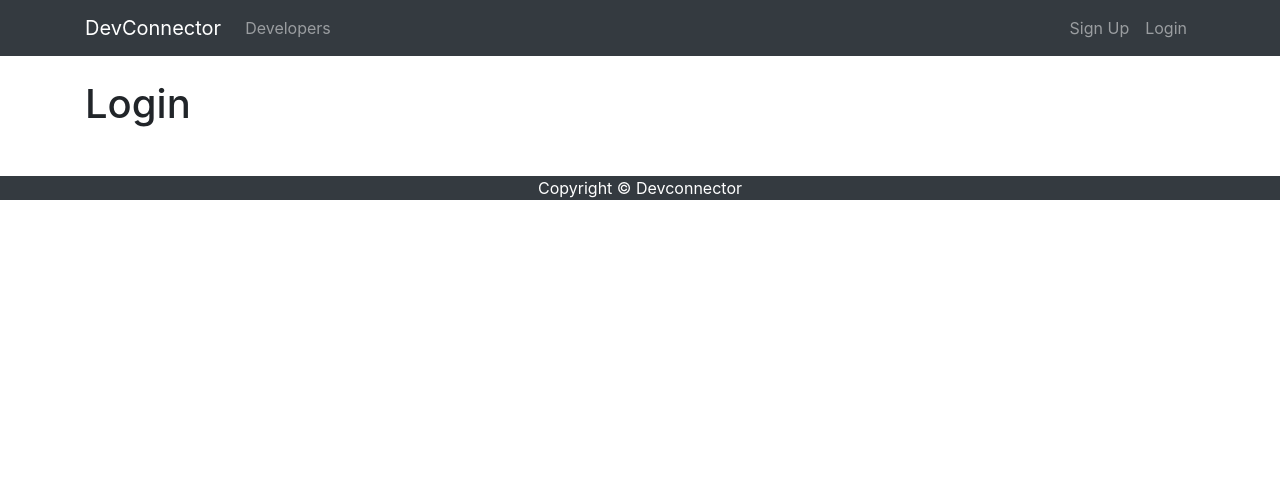
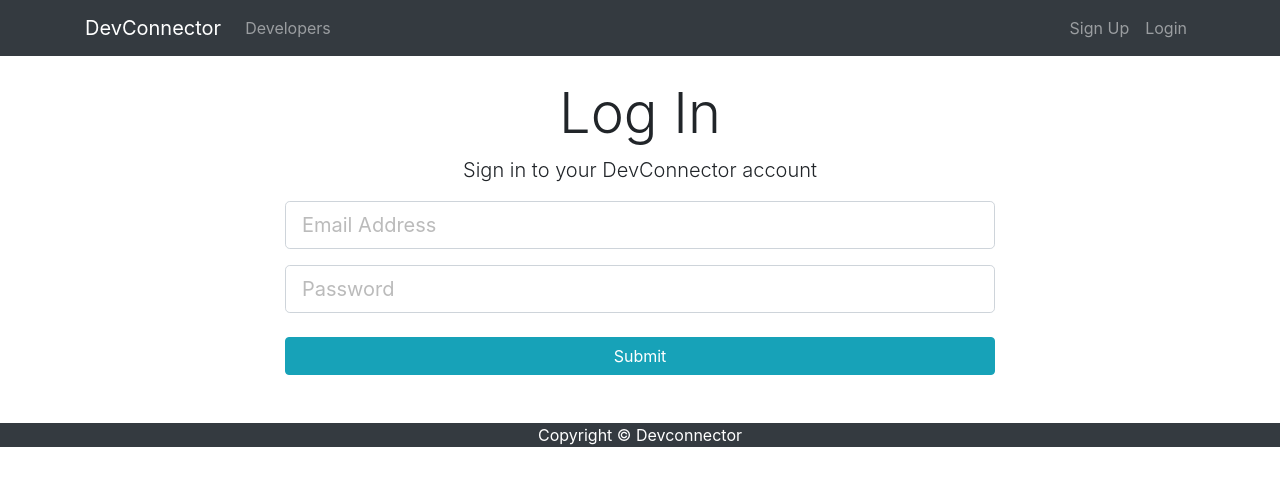
Before and after one commit to jmrmgn/devconnector, a React (Create React App) app in the folder client/: page /login in a window 1280 px wide. Shown: the top 486 px of the page. Built offline with nearby package versions, Linux system fonts and the light colour scheme.

Commit message:
client login form

```diff
--- a/client/src/components/auth/Login.js
+++ b/client/src/components/auth/Login.js
@@ -1,10 +1,54 @@
 import React, { Component } from 'react';
 
 class Login extends Component {
+   constructor() {
+      super();
+      this.state = {
+         email: '',
+         password: ''
+      }
+   }
+
+   onChange = e => {
+      this.setState({
+         [e.target.name]: e.target.value
+      });
+   }
+
+   onSubmit = e => {
+      e.preventDefault();
+      const {  email, password } = this.state;
+      const user = { email, password };
+
+      console.log(user);
+   }
+
    render() {
       return(
-         <div>
-            <h1>Login</h1>
+         <div className="login">
+            <div className="container">
+               <div className="row">
+                  <div className="col-md-8 m-auto">
+                     <h1 className="display-4 text-center">Log In</h1>
+                     <p className="lead text-center">Sign in to your DevConnector account</p>
+                     <form onSubmit={this.onSubmit.bind(this)}>
+                        <div className="form-group">
+                        <input type="email" className="form-control form-control-lg" placeholder="Email Address" name="email"
+                           value={this.state.email}
+                           onChange={this.onChange.bind(this)}
+                        />
+                        </div>
+                        <div className="form-group">
+                        <input type="password" className="form-control form-control-lg" placeholder="Password" name="password"
+                           value={this.state.password}
+                           onChange={this.onChange.bind(this)}
+                        />
+                        </div>
+                        <input type="submit" className="btn btn-info btn-block mt-4" />
+                     </form>
+                  </div>
+               </div>
+            </div>
          </div>
       );
    }
```
